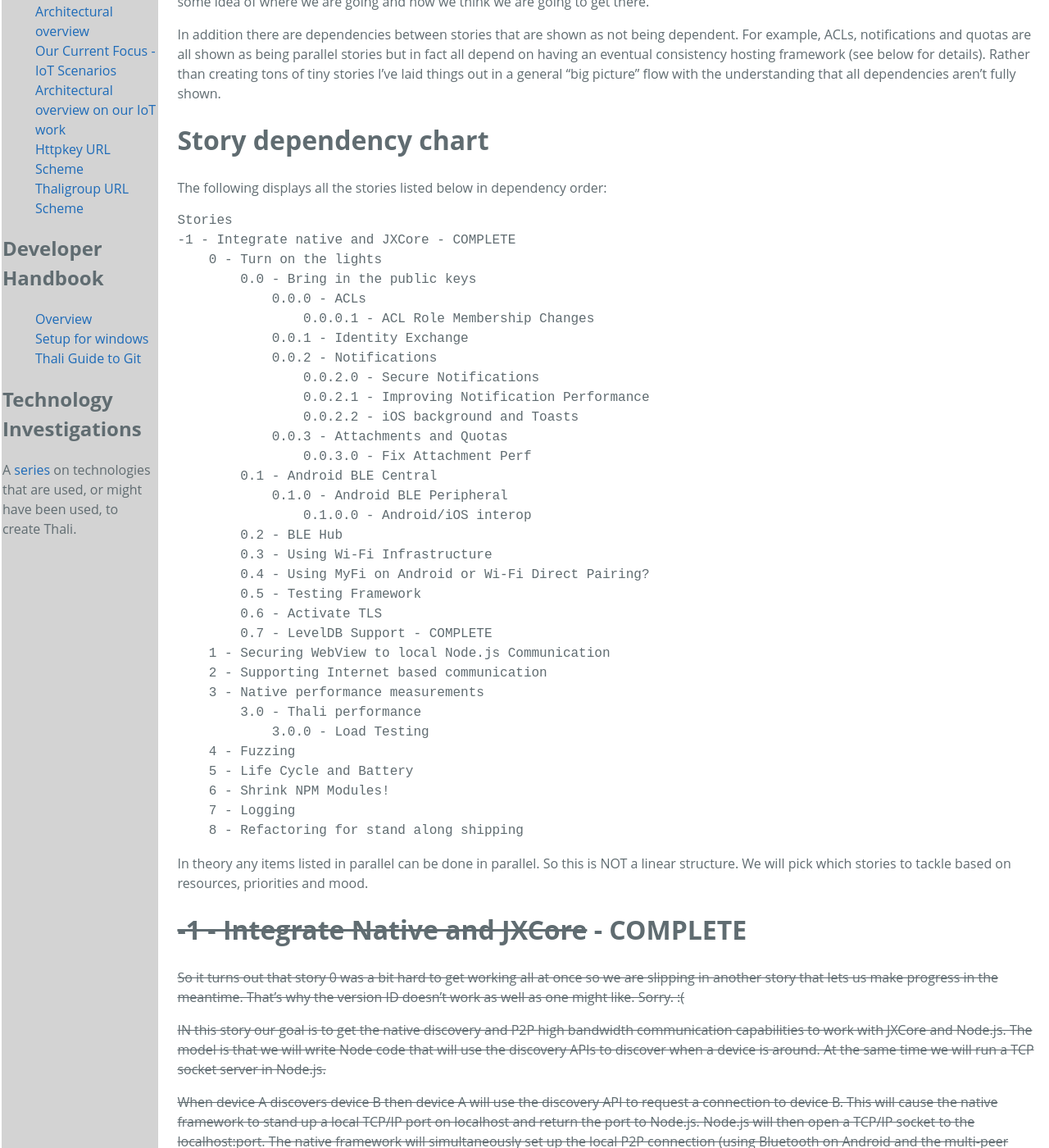
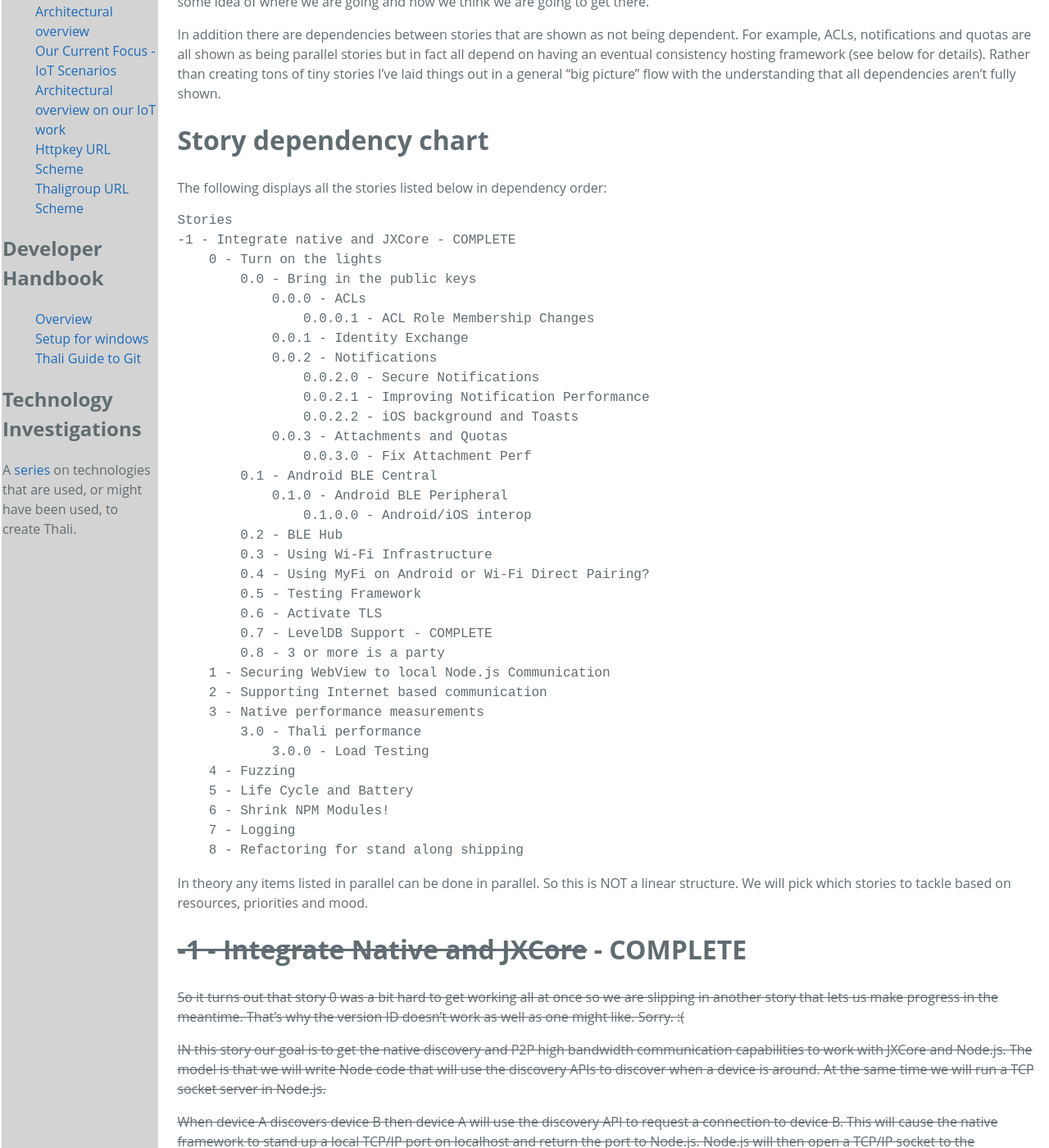
Before and after one commit to thaliproject/thali, a Jekyll site: the page built from stories.md, in a window 1280 px wide and 1400 px high, scrolled down 331 px. Shown: the whole window at 82% size. Built offline with Jekyll 4.4.1, drawn with Linux system fonts in a browser that asks for light colours; Markdown is read by kramdown in place of the engine named in the settings; some of the changed text lies outside the part shown.

Commit message:
Handling 3 or more devices at once

```diff
--- a/stories.md
+++ b/stories.md
@@ -37,6 +37,7 @@
         0.5 - Testing Framework
         0.6 - Activate TLS
         0.7 - LevelDB Support - COMPLETE
+        0.8 - 3 or more is a party
     1 - Securing WebView to local Node.js Communication
     2 - Supporting Internet based communication
     3 - Native performance measurements
@@ -358,6 +359,10 @@
 
 ~~JXCore provides built in support for LevelDown and LevelDB and PouchDB can then use that for persistent storage. But unfortunately there is a bug that is keeping LevelDown from working properly. This story is about making sure that bug gets fixed so we can have persistent storage. Until this bug is fixed we will use memdown which means whenever the app thread is killed it will lose all state!~~
 
+# 0.8 - 3 or more is a party
+
+Right now our native discovery and connection layer isn't very smart about what happens if a device tries to connect to too many other devices. For example, with iOS's multi-peer connectivity framework one can only connect to up to 9 devices. As such we need to add a new error response if a connect request is made and all available channels are used up. We also need to make the replication manager smart enough to handle this error and queue up the request until more connections are available.
+
 # 1 - Securing WebView to local Node.js communication
 
 See http://thaliproject.org/SecuringCordovaAndNodeJs for ideas on how we can make this work. Remember that the node.js plugin is exposing its endpoints as HTTP endpoints on localhost. So any app could talk to them. We need to secure things.
```
